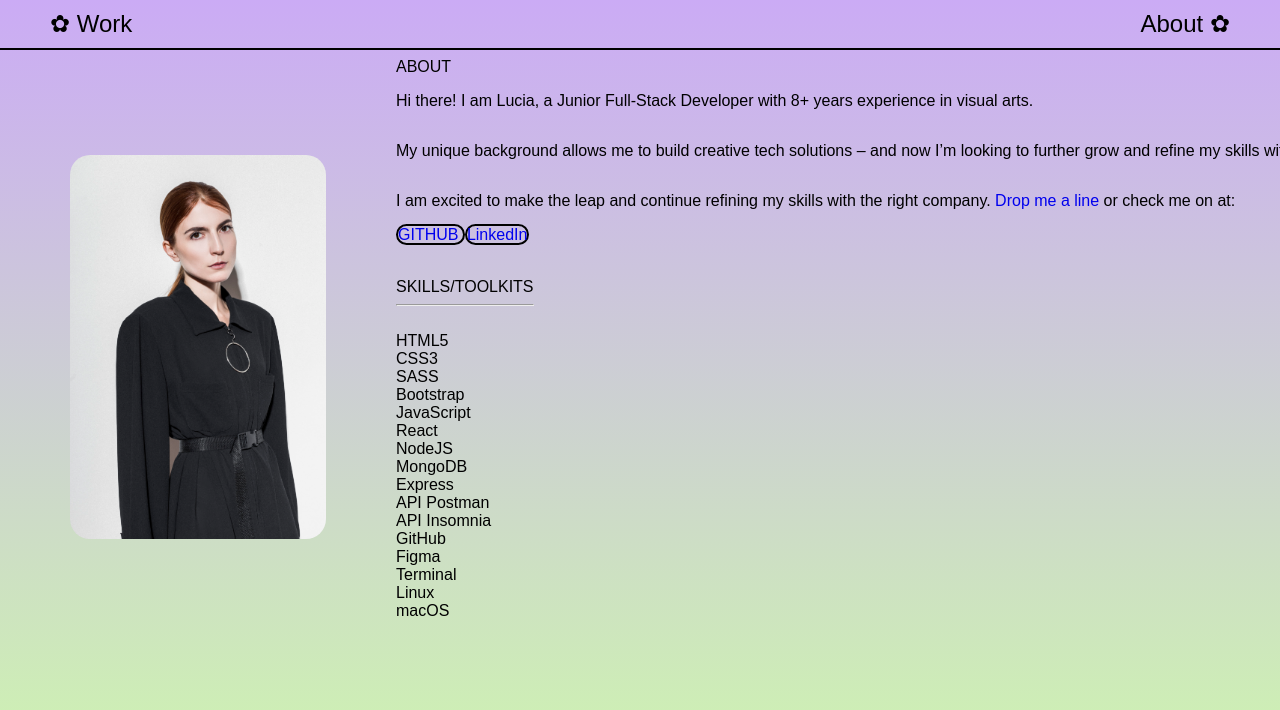
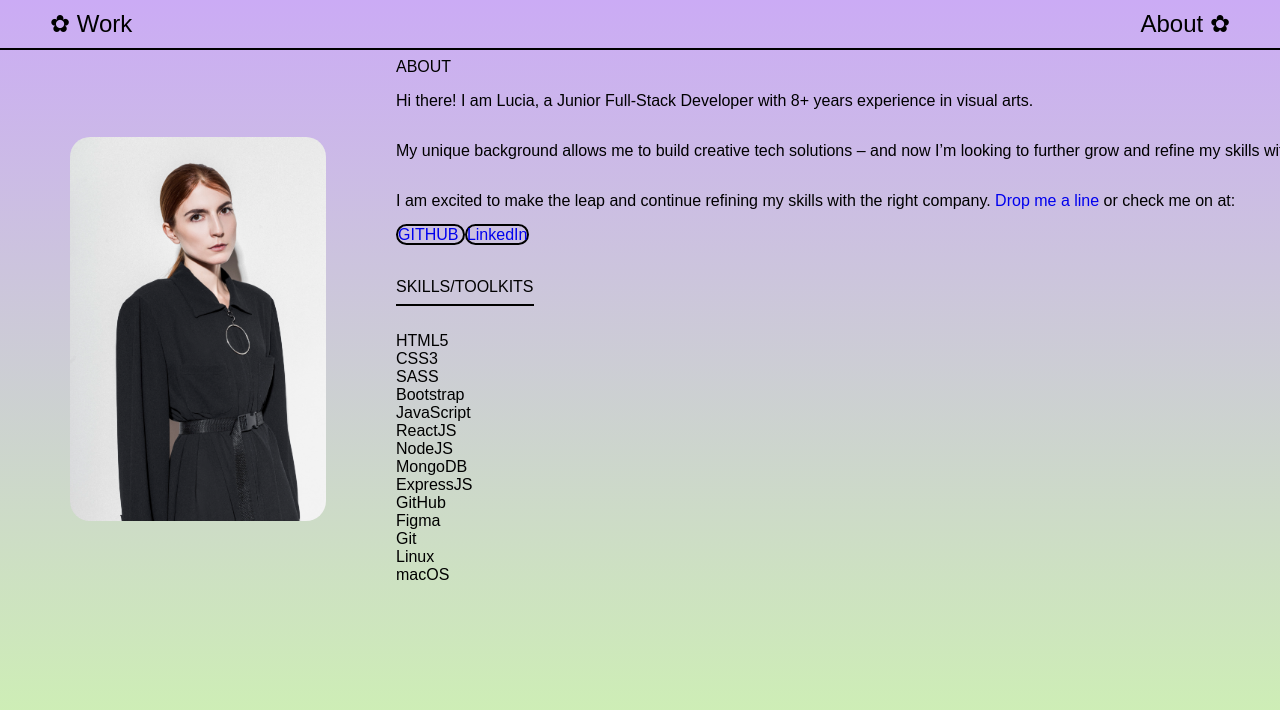
Before and after one commit to luciapannunzio/Portfolio-React, a React (Create React App) app in the folder client/: page /about in a window 1280 px wide. Shown: the top 710 px of the page. Built offline with nearby package versions, Linux system fonts and the light colour scheme.

Commit message:
Projects added

```diff
--- a/client/src/About/About.jsx
+++ b/client/src/About/About.jsx
@@ -16,12 +16,12 @@ function About() {
        <p>Hi there! I am Lucia, a Junior Full-Stack Developer with 8+ years experience in visual arts.</p> <p> My unique background allows me to build creative tech solutions – and now I’m looking to further grow and refine my skills within a collaborative team.</p>
 
        <p>I am excited to make the leap and continue refining my skills with the right company. <a className='email' href="mailto:luciapannunzio@gmail.com" target='blank'>
-       Drop me a line </a>or check me on at:</p><div className='link'><a className='link-one' href='https://github.com/luciapannunzio' target='blank'> GITHUB </a><a className='link-two' href='https://www.linkedin.com/in/luciapannunziovanderwedden/' target='blank'> LinkedIn </a></div>
+       Drop me a line </a>or check me on at:</p><div className='link'> <a className='link-one' href='https://github.com/luciapannunzio' target='blank'> GITHUB </a> <a className='link-two' href='https://www.linkedin.com/in/luciapannunziovanderwedden/' target='blank'> LinkedIn </a> </div>
 
        <p className='skills'>
        <br/>
        SKILLS/TOOLKITS
-       <hr></hr>
+       <hr style={{border:"0.8px solid black"}}/>
        <br/>
        HTML5
        <br/>
@@ -33,23 +33,19 @@ function About() {
        <br/>
        JavaScript
        <br/>
-       React
+       ReactJS
        <br/>
        NodeJS
        <br/>
        MongoDB
        <br/>
-       Express
-       <br/>
-       API Postman
-       <br/>
-       API Insomnia
+       ExpressJS
        <br/>
        GitHub
        <br/>
        Figma
        <br/>
-       Terminal
+       Git
        <br/>
        Linux
        <br/>
--- a/client/src/About/About.scss
+++ b/client/src/About/About.scss
@@ -1,6 +1,6 @@
 .about-page {
-  width: 100vw;
-  height: auto;
+  width: 100%;
+  height: 100%;
   display: flex;
   flex-direction: row;
   align-items: center;
@@ -14,6 +14,7 @@
   }
   .link {
     margin-right: 80rem;
+
   }
   .link-one {
     text-decoration: none;
--- a/client/src/App.jsx
+++ b/client/src/App.jsx
@@ -17,6 +17,7 @@ function App() {
       <Router>
         <Navbar />
         <Routes>
+          <Route path="/" element={<Work />} />
           <Route path="/Projects" element={<Work />} />
           <Route path="/about" element={<About />} />
         </Routes>
--- a/client/src/components/Projects/Projects.scss
+++ b/client/src/components/Projects/Projects.scss
@@ -6,6 +6,7 @@
   align-items: center;
   flex-direction: column;
   border: 2px green solid;
+  cursor: pointer;
 .icon-arrow {
   font-size: 32px;
   color: red;
```
